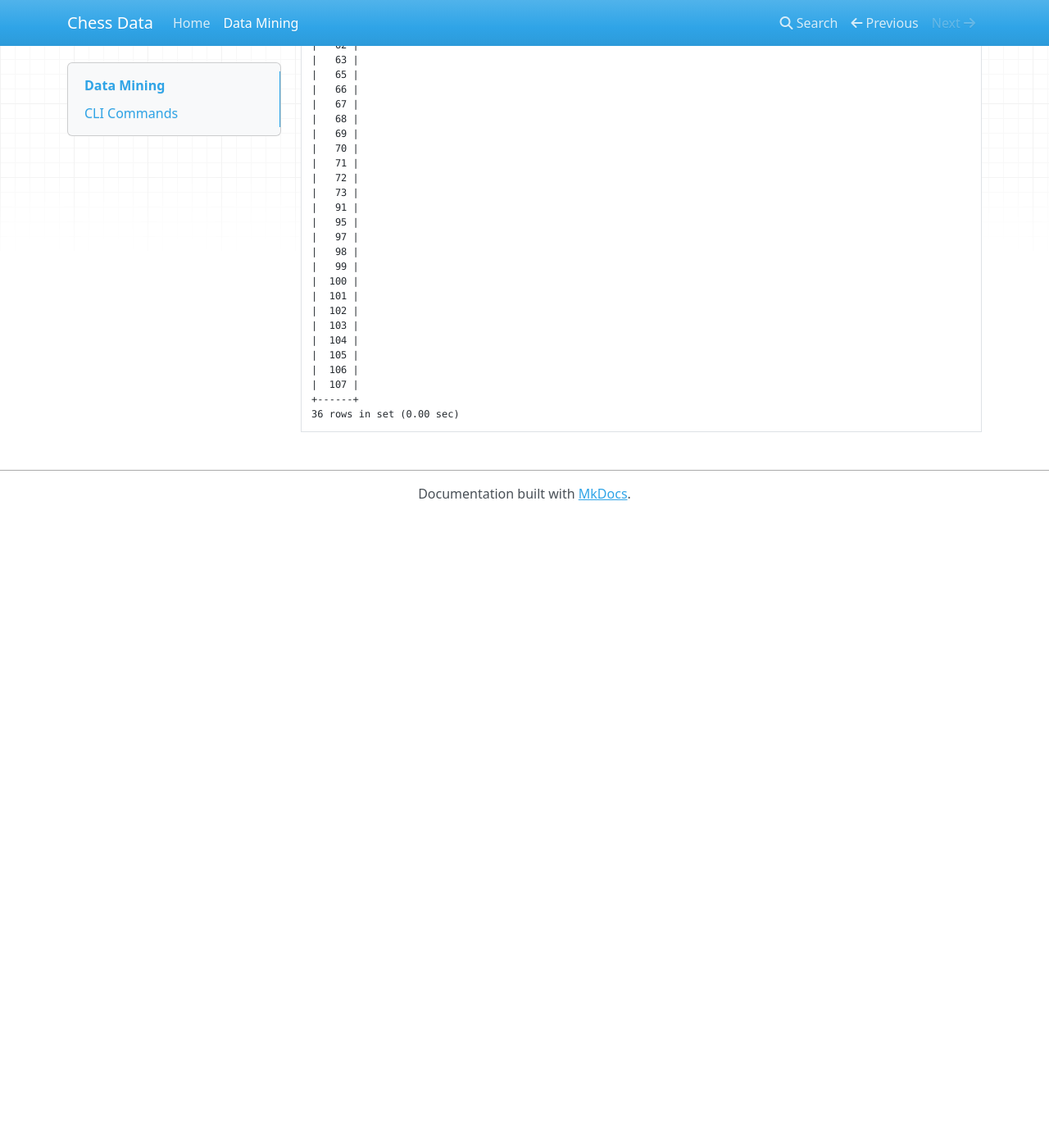
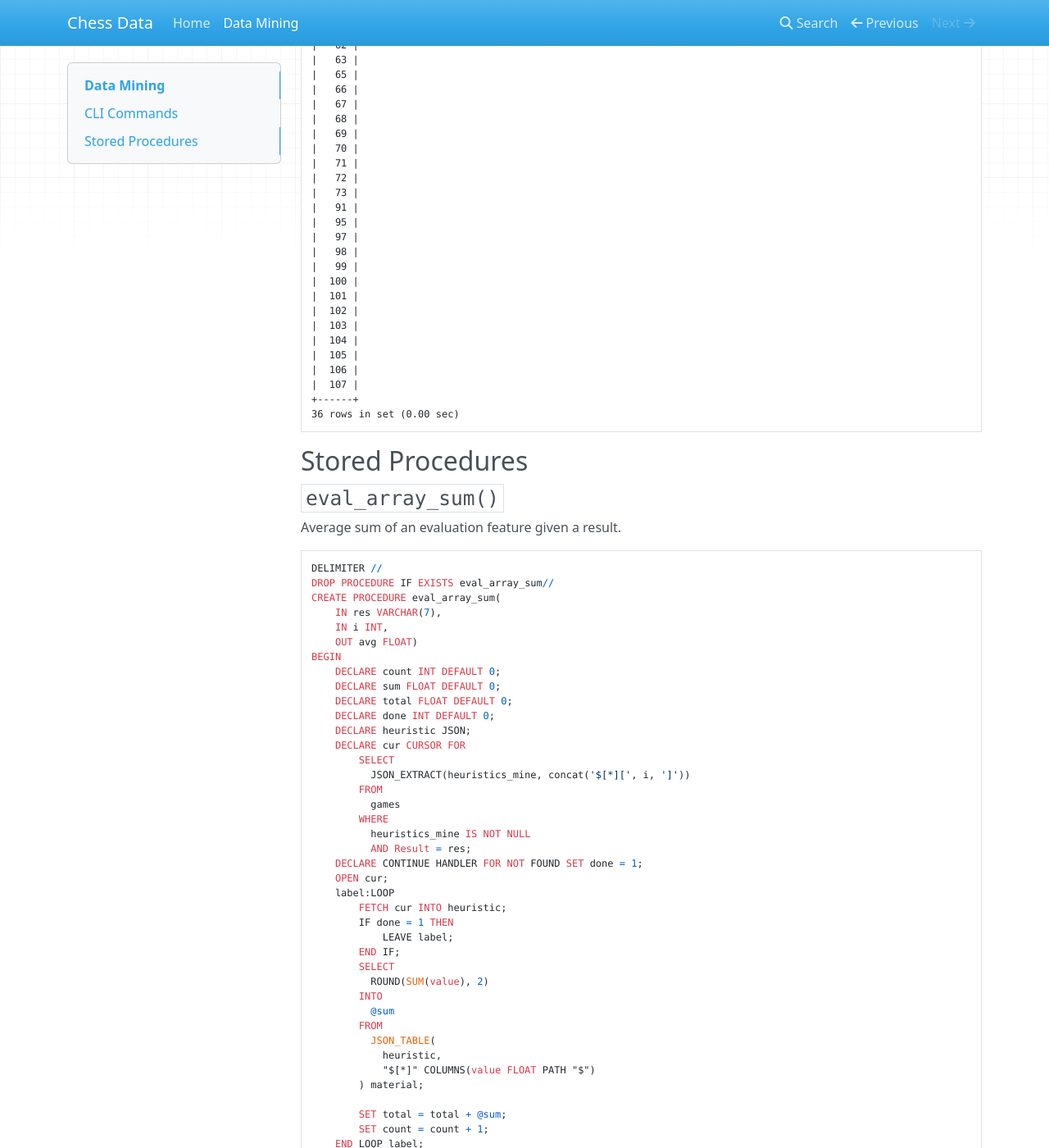
Before and after one commit to chesslablab/chess-data, an MkDocs documentation site: the page built from docs/data-mining.md, in a window 1280 px wide and 1400 px high, scrolled down 5327 px. Shown: the whole window at 82% size. Built offline with MkDocs 1.6.1, drawn with Linux system fonts in a browser that asks for light colours; nearby versions of some CDN libraries; before the commit the page ends 5957 px from its top, so only the background shows below that; some of the changed text lies outside the part shown.

Commit message:
Stored Procedures

````diff
--- a/docs/data-mining.md
+++ b/docs/data-mining.md
@@ -304,3 +304,71 @@
 +------+
 36 rows in set (0.00 sec)
 ```
+
+## Stored Procedures
+
+### `eval_array_sum()`
+
+Average sum of an evaluation feature given a result.
+
+```sql
+DELIMITER //
+DROP PROCEDURE IF EXISTS eval_array_sum//
+CREATE PROCEDURE eval_array_sum(
+    IN res VARCHAR(7),
+    IN i INT,
+    OUT avg FLOAT)
+BEGIN
+    DECLARE count INT DEFAULT 0;
+    DECLARE sum FLOAT DEFAULT 0;
+    DECLARE total FLOAT DEFAULT 0;
+    DECLARE done INT DEFAULT 0;
+    DECLARE heuristic JSON;
+    DECLARE cur CURSOR FOR
+        SELECT
+          JSON_EXTRACT(heuristics_mine, concat('$[*][', i, ']'))
+        FROM
+          games
+        WHERE
+          heuristics_mine IS NOT NULL
+          AND Result = res;
+    DECLARE CONTINUE HANDLER FOR NOT FOUND SET done = 1;
+    OPEN cur;
+    label:LOOP
+        FETCH cur INTO heuristic;
+        IF done = 1 THEN
+            LEAVE label;
+        END IF;
+        SELECT
+          ROUND(SUM(value), 2)
+        INTO
+          @sum
+        FROM
+          JSON_TABLE(
+            heuristic,
+            "$[*]" COLUMNS(value FLOAT PATH "$")
+        ) material;
+
+        SET total = total + @sum;
+        SET count = count + 1;
+    END LOOP label;
+    CLOSE cur;
+    SET avg = total / count;
+END//
+DELIMITER ;
+```
+
+The example below returns the average sum of the center evaluation of all games won with the white pieces.
+
+```text
+CALL eval_array_sum('1-0', 1, @center_avg);
+Query OK, 0 rows affected (0.10 sec)
+
+mysql> SELECT ROUND(@center_avg, 2) AS center_avg;
++------------+
+| center_avg |
++------------+
+|      28.47 |
++------------+
+1 row in set (0.00 sec)
+```
````
